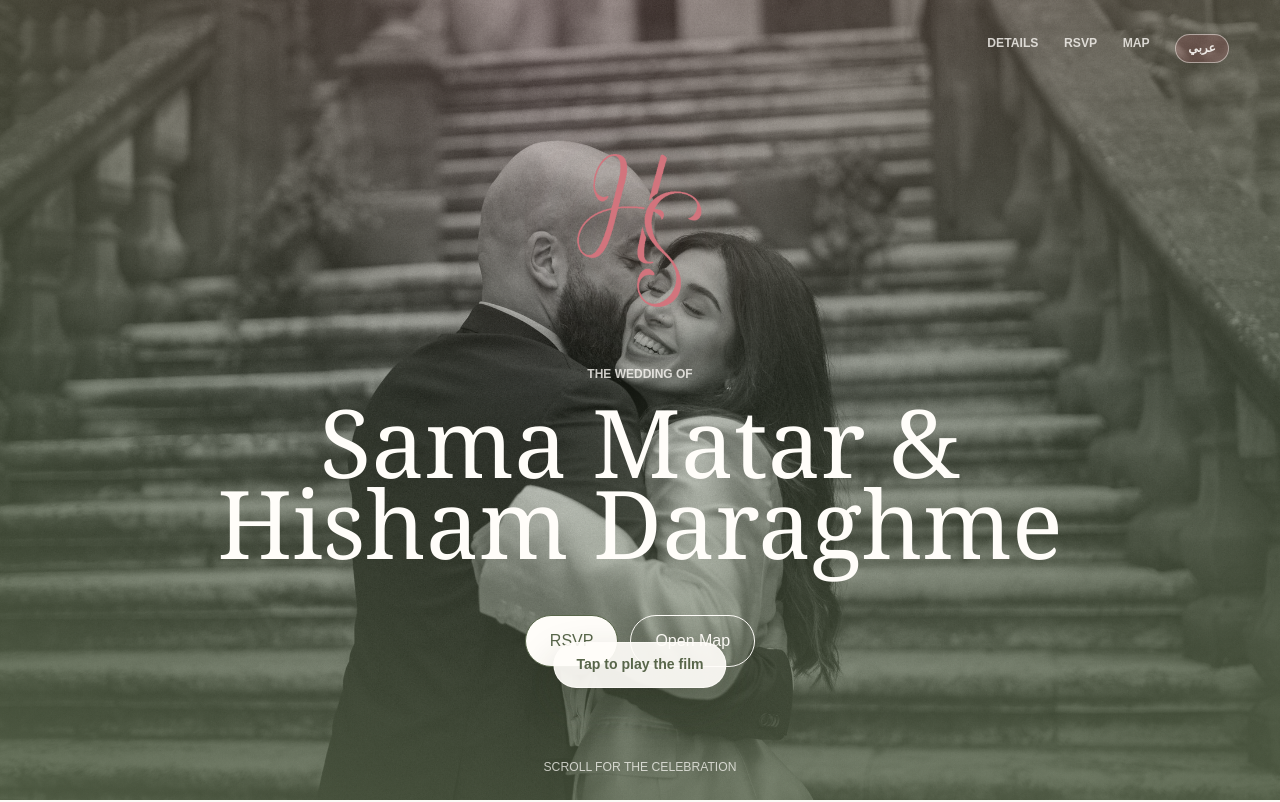
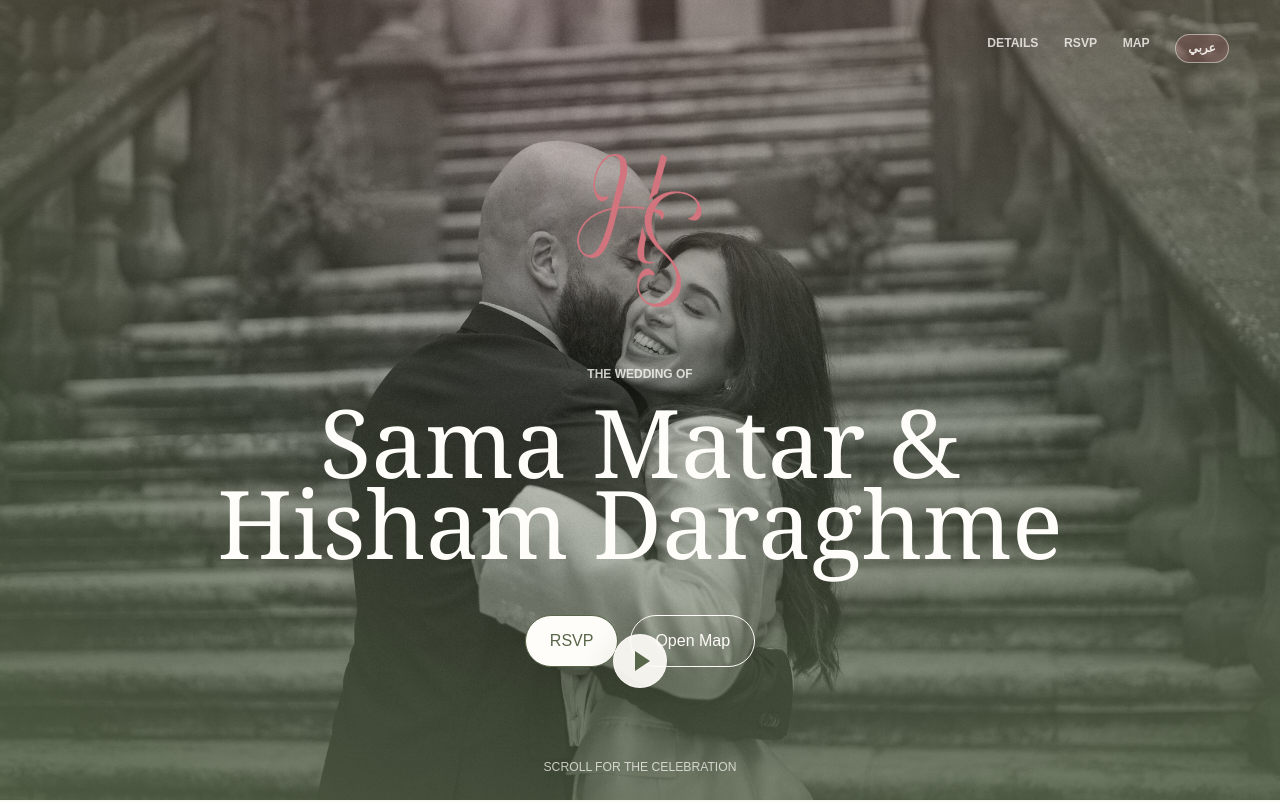
Before and after one commit to rozanasaleem/Sama-Hisham, a Next.js app: page / in a window 1280 px wide. Shown: the top 802 px of the page. Built offline with nearby package versions, Linux system fonts and the light colour scheme.

Commit message:
Refine Safari video play control

```diff
--- a/app/globals.css
+++ b/app/globals.css
@@ -101,18 +101,27 @@ main {
   z-index: 3;
   left: 50%;
   bottom: clamp(76px, 9vw, 112px);
+  display: grid;
+  place-items: center;
+  width: 54px;
+  height: 54px;
+  min-height: 54px;
+  padding: 0;
   transform: translateX(-50%);
-  min-height: 46px;
   border: 1px solid rgba(255, 253, 249, 0.7);
-  border-radius: 999px;
+  border-radius: 50%;
   background: rgba(255, 253, 249, 0.92);
   color: #58664a;
-  padding: 0 22px;
-  font-family: var(--font-geist-sans);
-  font-size: 0.88rem;
-  font-weight: 700;
-  letter-spacing: 0;
   box-shadow: 0 18px 42px rgba(41, 48, 34, 0.22);
+}
+
+.film-play-button span {
+  width: 0;
+  height: 0;
+  margin-left: 4px;
+  border-top: 10px solid transparent;
+  border-bottom: 10px solid transparent;
+  border-left: 15px solid currentColor;
 }
 
 .topline {
--- a/app/page.tsx
+++ b/app/page.tsx
@@ -333,8 +333,9 @@ export default function Home() {
             className="film-play-button"
             type="button"
             onClick={handleHeroVideoPlay}
+            aria-label="Play wedding film"
           >
-            Tap to play the film
+            <span aria-hidden="true" />
           </button>
         ) : null}
         <nav className="topline" aria-label="Wedding navigation">
```
